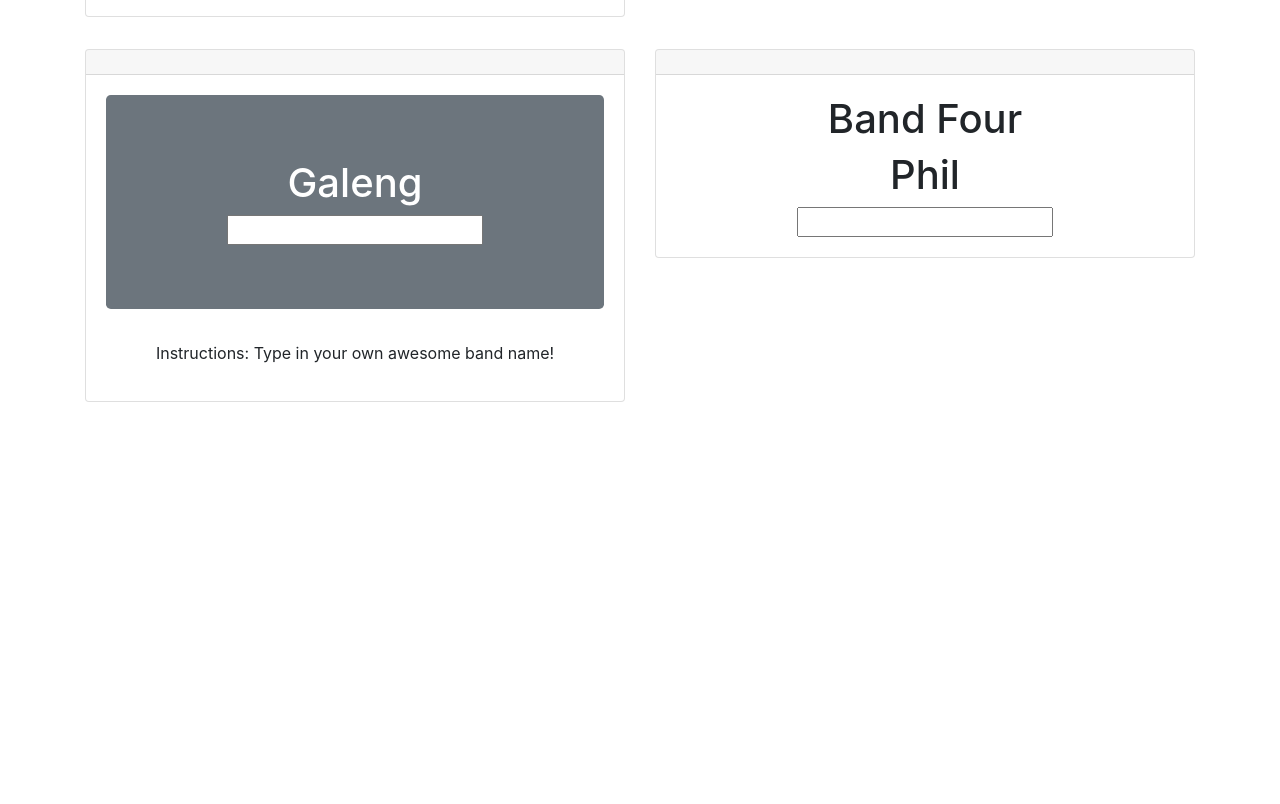
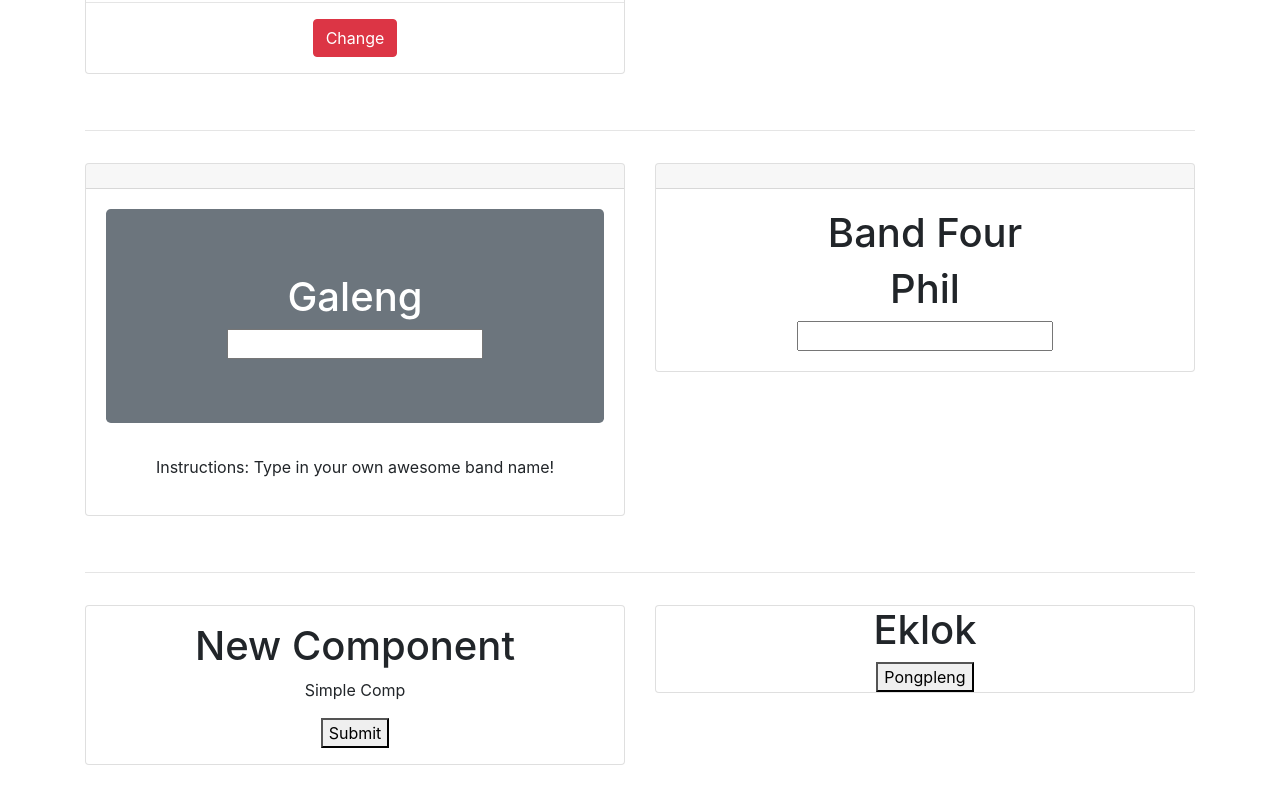
Before and after one commit to precto1285/changethebandReacto, a React (Create React App) app in the folder change-band/: page / in a window 1280 px wide. Shown: the part 840-1644 px from the top of the page. Before the commit the page ends 1306 px from the top, so only its background shows below. Built offline with nearby package versions, Linux system fonts and the light colour scheme.

Commit message:
added new components

```diff
--- a/change-band/src/App.js
+++ b/change-band/src/App.js
@@ -4,6 +4,8 @@ import BandOne from './BandOne';
 import BandTwo from './BandTwo';
 import BandThree from './BandThree';
 import BandFour from './BandFour';
+import BandFive from './BandFive';
+import BandSix from './BandSix';
 
 class App extends Component {
   render() {
@@ -13,6 +15,8 @@ class App extends Component {
           <div className="jsumbotron py-5">
             <h1>My First React App</h1>
           </div>
+          <br />
+          <hr />
           <div className="row">
             <div className="col-md-6">
               <div className="card my-3">
@@ -27,6 +31,8 @@ class App extends Component {
               </div>
             </div>
           </div>
+          <br />
+          <hr />
           <div className="row">
             <div className="col-md-6">
               <div className="card my-3">
@@ -45,7 +51,22 @@ class App extends Component {
               </div>
             </div>
           </div>
-
+          <br />
+          <hr />
+          <div className="row">
+            <div className="col-md-6 py-3">
+              <div className="card">
+                <BandFive />
+              </div>
+            </div>
+            <div className="col-md-6 py-3">
+              <div className="card">
+                <BandSix />
+              </div>
+            </div>
+          </div>
+          <br />
+          <hr />
         </div>
       </div>
     );
--- /dev/null
+++ b/change-band/src/BandFive.js
@@ -0,0 +1,28 @@
+import React, { useState } from 'react';
+import SimpleComp from './SubCompFive/SimpleComp';
+
+const BandFive = () => {
+
+  const [firstState, secondState] = useState({
+    easyProperty: 'Simple Comp'
+  })
+
+  const buttonHandler = () => {
+
+    secondState({
+      easyProperty: 'Not So Simple Comp'
+    })
+  }
+
+
+  return (
+    <div className="py-3">
+      <h1>New Component</h1>
+      <SimpleComp easyProperty={firstState.easyProperty} />
+      <button onClick={buttonHandler}>Submit</button>
+    </div>
+  )
+}
+
+
+export default BandFive;
--- /dev/null
+++ b/change-band/src/BandSix.js
@@ -0,0 +1,22 @@
+import React, { useState } from 'react';
+import Compy from './SubCompFive/Compy';
+
+const BandSix = () => {
+  const [firstState, secondState] = useState({
+    name: 'Eklok'
+  })
+
+  const buttonHandler = () => {
+    secondState({
+      name: 'Pongpleng'
+    })
+  }
+
+  return (
+    <div>
+      <Compy name={firstState.name} />
+      <button onClick={buttonHandler}>Pongpleng</button>
+    </div>
+  )
+}
+export default BandSix;
--- /dev/null
+++ b/change-band/src/SubCompFive/Compy.js
@@ -0,0 +1,8 @@
+import React from 'react';
+
+const Compy = (props) => {
+  return (
+    <h1>{props.name}</h1>
+  )
+}
+export default Compy;
--- /dev/null
+++ b/change-band/src/SubCompFive/SimpleComp.js
@@ -0,0 +1,11 @@
+import React from 'react';
+
+const SimpleComp = (props) => {
+  return (
+    <div>
+      <p>{props.easyProperty}</p>
+    </div>
+  )
+}
+
+export default SimpleComp;
--- a/change-band/src/index.js
+++ b/change-band/src/index.js
@@ -7,5 +7,4 @@ import 'bootstrap/dist/css/bootstrap.css';
 
 ReactDOM.render(<App />, document.getElementById('root'));
 
-
 serviceWorker.unregister();
```
